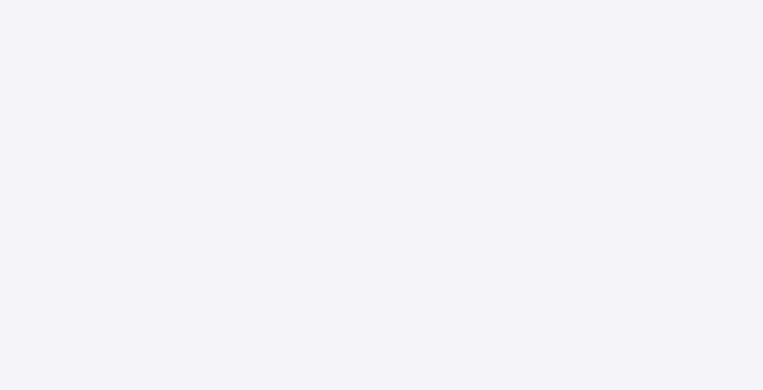
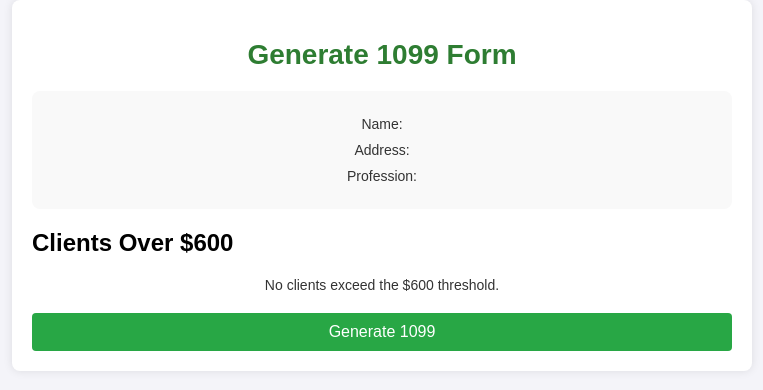
Before and after one commit to robertwzinser/Tax-Management, a React (Create React App) app: page /generate-1099 in a window 1280 px wide. Before the commit this address had no page. Shown: the top 390 px of the page, without its empty margins (258-1021 px from the left). Built offline with nearby package versions, Linux system fonts and the light colour scheme.

Commit message:
Made routes and button for 1099 generation

```diff
--- a/src/App.js
+++ b/src/App.js
@@ -6,6 +6,7 @@ import Dashboard from "./pages/Dashboard";
 import Profile from "./pages/Profile";
 import UserSettings from "./pages/UserSettings";
 import DailyIncome from "./pages/DailyIncome";
+import Generate1099 from './pages/1099';
 
 import './App.css';
 
@@ -19,6 +20,7 @@ function App() {
         <Route path="/profile" element={<Profile />} />
         <Route path="/user-settings" element={<UserSettings />} />
         <Route path="/daily-income" element={<DailyIncome />} />
+        <Route path="/generate-1099" element={<Generate1099 />} />
       </Routes>
     </Router>
   );
--- a/src/pages/1099.css
+++ b/src/pages/1099.css
@@ -1,37 +1,46 @@
-body {
-    font-family: Arial, sans-serif;
-    background-color: #f4f4f4;
+.generate-1099-container {
+    max-width: 700px;
+    margin: 0 auto;
     padding: 20px;
+    background-color: #fff;
+    border-radius: 8px;
+    box-shadow: 0 0 10px rgba(0, 0, 0, 0.1);
   }
 
-  .daily-income-container {
-    max-width: 600px;
-    margin: 0 auto;
-    background: white;
-    padding: 20px;
-    box-shadow: 0 2px 10px rgba(0, 0, 0, 0.1);
+  h1 {
+    text-align: center;
+    margin-bottom: 20px;
+  }
+
+  .generate-1099-info {
+    margin-bottom: 20px;
+    background-color: #f9f9f9;
+    padding: 15px;
     border-radius: 8px;
   }
 
-  h1, h2 {
-    text-align: center;
+  .generate-1099-info p {
+    margin: 10px 0;
   }
 
-  label {
-    display: block;
-    margin-top: 10px;
+  .generate-1099-clients {
+    margin-bottom: 20px;
   }
 
-  input[type="text"], input[type="number"], input[type="date"], select {
-    width: 100%;
-    padding: 8px;
-    margin-top: 5px;
-    margin-bottom: 15px;
-    border-radius: 4px;
-    border: 1px solid #ccc;
+  .generate-1099-clients ul {
+    list-style-type: none;
+    padding: 0;
   }
 
-  button {
+  .generate-1099-clients li {
+    padding: 10px;
+    background-color: #e9ecef;
+    border-radius: 4px;
+    margin-bottom: 10px;
+  }
+
+  .generate-btn {
+    display: block;
     width: 100%;
     padding: 10px;
     background-color: #28a745;
@@ -39,29 +48,15 @@ body {
     border: none;
     border-radius: 4px;
     font-size: 16px;
+    cursor: pointer;
   }
 
-  button:hover {
+  .generate-btn:hover {
     background-color: #218838;
   }
 
-  .estimated-tax {
-    margin-top: 20px;
-    background-color: #e9ecef;
-    padding: 15px;
-    border-radius: 8px;
-    text-align: center;
+  @media (max-width: 768px) {
+    .generate-1099-container {
+      padding: 15px;
+    }
   }
-
-  .generate-1099-btn {
-    margin-top: 20px;
-    background-color: #007bff;
-  }
-
-  .generate-1099-btn:hover {
-    background-color: #0056b3;
-  }
-
-  .estimated-tax p {
-    font-size: 1.2em;
-  }
--- a/src/pages/1099.js
+++ b/src/pages/1099.js
@@ -1,176 +1,89 @@
 import React, { useState, useEffect } from "react";
-import { ref, onValue, push } from "firebase/database"; // For fetching/saving data
 import { auth, db } from "../firebase";
-import { useNavigate } from "react-router-dom";
+import { ref, onValue } from "firebase/database";
+import "./1099.css";
 
-const DailyIncome = () => {
-  const [employers, setEmployers] = useState([]);
-  const [selectedClient, setSelectedClient] = useState("");
-  const [service, setService] = useState("");
-  const [amount, setAmount] = useState(0);
-  const [date, setDate] = useState("");
-  const [estimatedTax, setEstimatedTax] = useState(0);
+const Generate1099 = () => {
   const [incomeData, setIncomeData] = useState([]);
-  const navigate = useNavigate();
+  const [profileData, setProfileData] = useState({
+    firstname: "",
+    lastname: "",
+    address: "",
+    profession: "",
+  });
+  const [clientsOverThreshold, setClientsOverThreshold] = useState([]);
 
-  // Fetch employers from the database
   useEffect(() => {
     const userId = auth.currentUser?.uid;
     if (userId) {
-      const employersRef = ref(db, "employers/" + userId);
-      onValue(employersRef, (snapshot) => {
+      // Fetch profile data
+      const userRef = ref(db, "users/" + userId);
+      onValue(userRef, (snapshot) => {
+        const data = snapshot.val();
+        setProfileData(data || {});
+      });
+
+      // Fetch income data
+      const incomeRef = ref(db, "incomeEntries/" + userId);
+      onValue(incomeRef, (snapshot) => {
         const data = snapshot.val();
         if (data) {
-          setEmployers(Object.values(data)); // Assume employers are stored as an object with client details
+          const incomeList = Object.values(data);
+          setIncomeData(incomeList);
         }
       });
     }
   }, []);
 
-  // Fetch income entries from the database for the logged-in user
   useEffect(() => {
-    const userId = auth.currentUser?.uid;
-    if (userId) {
-      const incomeRef = ref(db, "incomeEntries/" + userId);
-      onValue(incomeRef, (snapshot) => {
-        const data = snapshot.val();
-        if (data) {
-          setIncomeData(Object.values(data)); // Assuming income entries are stored as objects
-        }
-      });
-    }
-  }, []);
+    // Filter clients with income over $600
+    const filteredClients = incomeData.filter((entry) => entry.amount > 600);
+    setClientsOverThreshold(filteredClients);
+  }, [incomeData]);
 
-  // Calculate estimated tax based on the amount
-  useEffect(() => {
-    const taxRate = 0.2; // Example tax rate
-    setEstimatedTax(amount * taxRate);
-  }, [amount]);
-
-  // Handle income submission
-  const handleSubmit = async (e) => {
-    e.preventDefault();
-    const userId = auth.currentUser?.uid;
-    if (!userId) {
-      alert("You must be logged in to submit income entries.");
+  const handleGenerate = () => {
+    if (clientsOverThreshold.length === 0) {
+      alert("No clients with income over $600.");
       return;
     }
 
-    // Validate inputs
-    if (!selectedClient || !service || !amount || !date) {
-      alert("Please fill in all fields.");
-      return;
-    }
+    const form1099 = clientsOverThreshold.map((client) => ({
+      clientName: client.client,
+      totalIncome: client.amount,
+      userName: profileData.firstname + " " + profileData.lastname,
+      address: profileData.address,
+      profession: profileData.profession,
+    }));
 
-    // Push the new income entry to the database
-    const incomeEntry = {
-      client: selectedClient,
-      service,
-      amount: parseFloat(amount),
-      date,
-      estimatedTax,
-    };
-
-    const incomeRef = ref(db, "incomeEntries/" + userId);
-    try {
-      await push(incomeRef, incomeEntry);
-      alert("Daily income added successfully!");
-      navigate("/dashboard"); // Redirect to the dashboard after submission
-    } catch (error) {
-      console.error("Error submitting daily income:", error.message);
-      alert("Error submitting daily income. Please try again.");
-    }
-  };
-
-  // Function to aggregate income by client and filter for 1099 threshold
-  const generate1099Data = () => {
-    const clientIncome = {};
-
-    // Sum up income by client
-    incomeData.forEach((entry) => {
-      if (clientIncome[entry.client]) {
-        clientIncome[entry.client] += entry.amount;
-      } else {
-        clientIncome[entry.client] = entry.amount;
-      }
-    });
-
-    // Filter for clients who paid over $600
-    const clientsOverThreshold = Object.entries(clientIncome).filter(
-      ([client, totalIncome]) => totalIncome > 600
-    );
-
-    console.log("Clients who need 1099:", clientsOverThreshold);
-
-    // Return the data for further use (e.g., passing it to the 1099 generator)
-    return clientsOverThreshold;
+    console.log("Generated 1099 form data:", form1099);
+    // Trigger PDF download or form rendering
   };
 
   return (
-    <div className="daily-income-container">
-      <h1>Log Your Daily Income</h1>
-
-      <form onSubmit={handleSubmit} className="income-form">
-        <label htmlFor="client">Select Employer:</label>
-        <select
-          id="employer"
-          value={selectedClient}
-          onChange={(e) => setSelectedClient(e.target.value)}
-          required
-        >
-          <option value="">-- Select an Employer --</option>
-          {employers.map((client, index) => (
-            <option key={index} value={client.name}>
-              {client.name}
-            </option>
-          ))}
-        </select>
-
-        <label htmlFor="service">Service Rendered:</label>
-        <input
-          type="text"
-          id="service"
-          value={service}
-          onChange={(e) => setService(e.target.value)}
-          placeholder="Describe the service"
-          required
-        />
-
-        <label htmlFor="amount">Amount Earned ($):</label>
-        <input
-          type="number"
-          id="amount"
-          value={amount}
-          onChange={(e) => setAmount(e.target.value)}
-          placeholder="Enter amount earned"
-          required
-        />
-
-        <label htmlFor="date">Date of Service:</label>
-        <input
-          type="date"
-          id="date"
-          value={date}
-          onChange={(e) => setDate(e.target.value)}
-          required
-        />
-
-        <div className="estimated-tax">
-          <p>
-            Estimated Tax Liability: <strong>${estimatedTax.toFixed(2)}</strong>
-          </p>
-        </div>
-
-        <button type="submit" className="submit-btn">
-          Submit Income
-        </button>
-      </form>
-
-      <button onClick={generate1099Data} className="generate-1099-btn">
-        Generate 1099 Data
-      </button>
+    <div className="generate-1099-container">
+      <h1>Generate 1099 Form</h1>
+      <div className="generate-1099-info">
+        <p>Name: {profileData.firstname} {profileData.lastname}</p>
+        <p>Address: {profileData.address}</p>
+        <p>Profession: {profileData.profession}</p>
+      </div>
+      <div className="generate-1099-clients">
+        <h2>Clients Over $600</h2>
+        {clientsOverThreshold.length === 0 ? (
+          <p>No clients exceed the $600 threshold.</p>
+        ) : (
+          <ul>
+            {clientsOverThreshold.map((client, index) => (
+              <li key={index}>
+                {client.client}: ${client.amount.toFixed(2)}
+              </li>
+            ))}
+          </ul>
+        )}
+      </div>
+      <button onClick={handleGenerate} className="generate-btn">Generate 1099</button>
     </div>
   );
 };
 
-export default DailyIncome;
+export default Generate1099;
--- a/src/pages/Dashboard.js
+++ b/src/pages/Dashboard.js
@@ -128,6 +128,9 @@ const Dashboard = () => {
           <Link to="/user-settings" className="nav-item settings-btn">
             Settings
           </Link>
+          <Link to="/generate-1099" className="nav-item generate-btn">
+            Generate 1099
+          </Link>
         </div>
       </nav>
 
```
